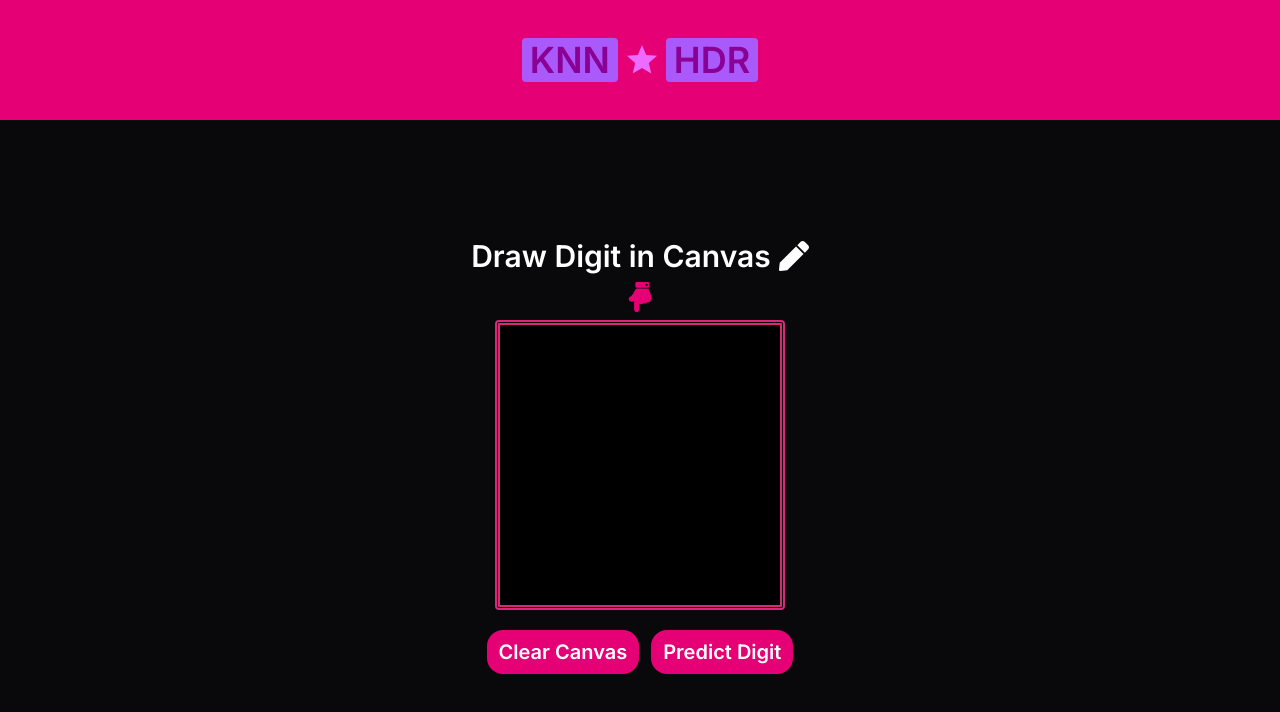
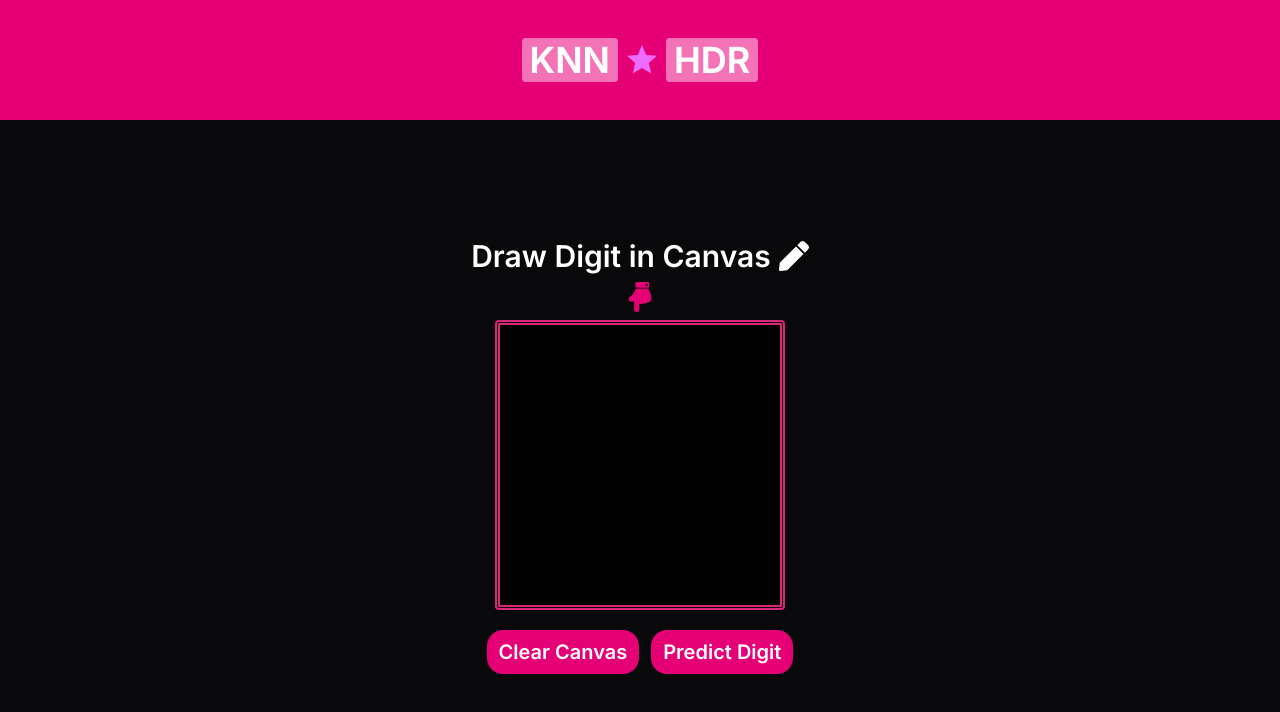
Before and after one commit to lucky-KRMU/KhushiNeuralNetwork-HDR-Frontend, a React (Vite) app: page / in a window 1280 px wide. Shown: the top 712 px of the page. Built offline with nearby package versions, Linux system fonts and the light colour scheme.

Commit message:
update the UI-Header

```diff
--- a/src/Components/Header/Header.jsx
+++ b/src/Components/Header/Header.jsx
@@ -17,11 +17,11 @@ const ExpandableWord = ({ short, long }) => {
         cursor: 'pointer',
         overflow: 'hidden',       // Clips text during transition
         whiteSpace: 'nowrap',     // Prevents text wrapping
-        backgroundColor: '#aa5afa',
+        backgroundColor: '#F472B6',
         padding: '2px 8px',
         borderRadius: '4px',
-        // color: 'pink',
-        fontWeight: '600',
+        color: 'white',
+        fontWeight: '650',
         fontFamily: 'Inter'
       }}
     >
@@ -37,8 +37,8 @@ const ExpandableWord = ({ short, long }) => {
         }}
         transition={{ duration: 0.25, ease: "easeInOut" }}
         style={{
-          color: 'white',
-          fontWeight: '700',
+          color: '#5b21b6',
+          fontWeight: '800',
           fontSize: '0.95em'
         }}
       >
@@ -53,7 +53,7 @@ function Header() {
   return (
     <>
     <header className='h-[10vh] md:h-[15vh] w-full bg-pink-600 font-[Inter] font-bold flex items-center justify-center'>
-    <div className='text-center text-4xl text-fuchsia-800 cursor-pointer flex gap-1.5 items-center justify-center'>
+    <div className='text-center text-4xl text-violet-700 cursor-pointer flex gap-1.5 items-center justify-center'>
         <ExpandableWord short={'KNN'} long={'Khushi Neural Network'} />
         <MdOutlineStarPurple500 className='hover:text-5xl duration-200 text-fuchsia-400' />
         <ExpandableWord short={'HDR'} long={'Handwritten Digit Recognizer'} />
--- a/src/Components/Playground/Playground.jsx
+++ b/src/Components/Playground/Playground.jsx
@@ -169,7 +169,7 @@ export default function Playground() {
                 </div>
                 {
                     prediction ?
-                    <h1>Prediction: {predictedDigit} </h1>
+                    <h1 className="text-xl text-white font-[Inter]">Prediction: {predictedDigit} </h1>
                     : <p></p>
                 }
             </main>
```
